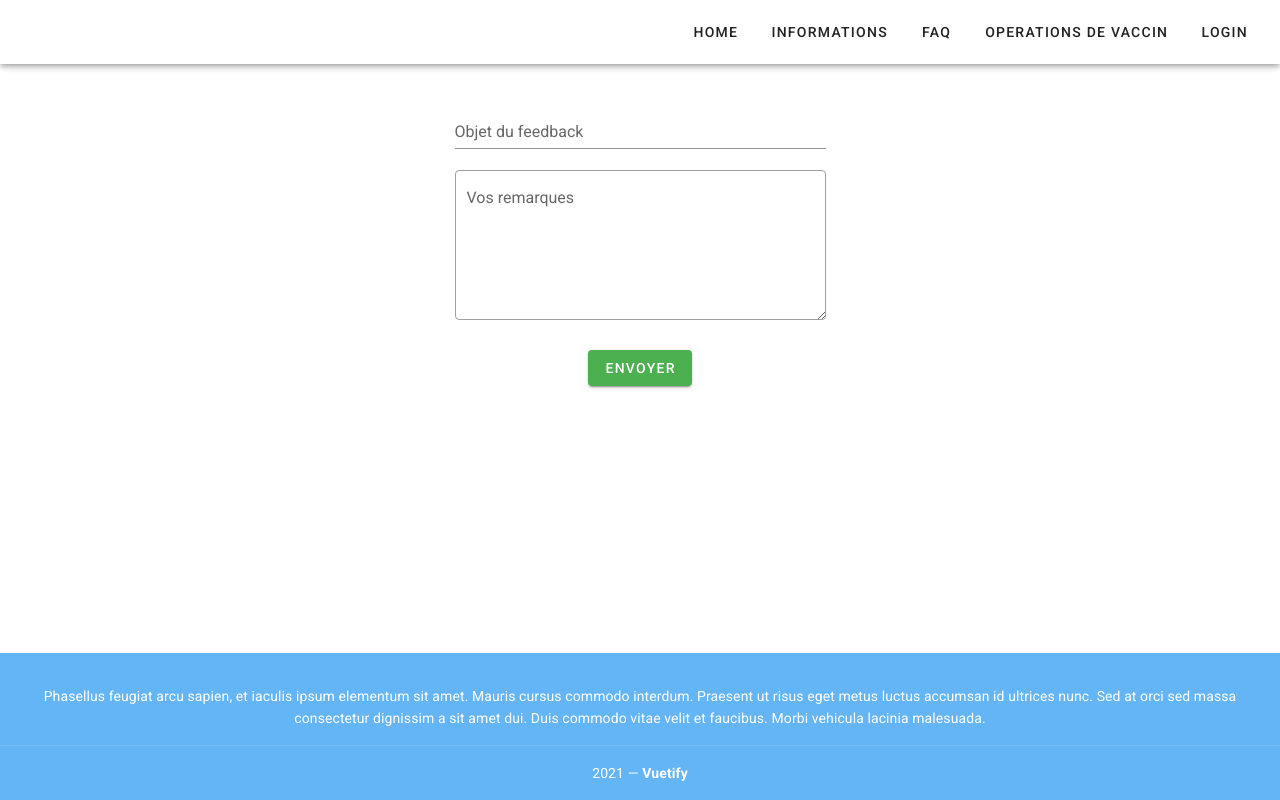
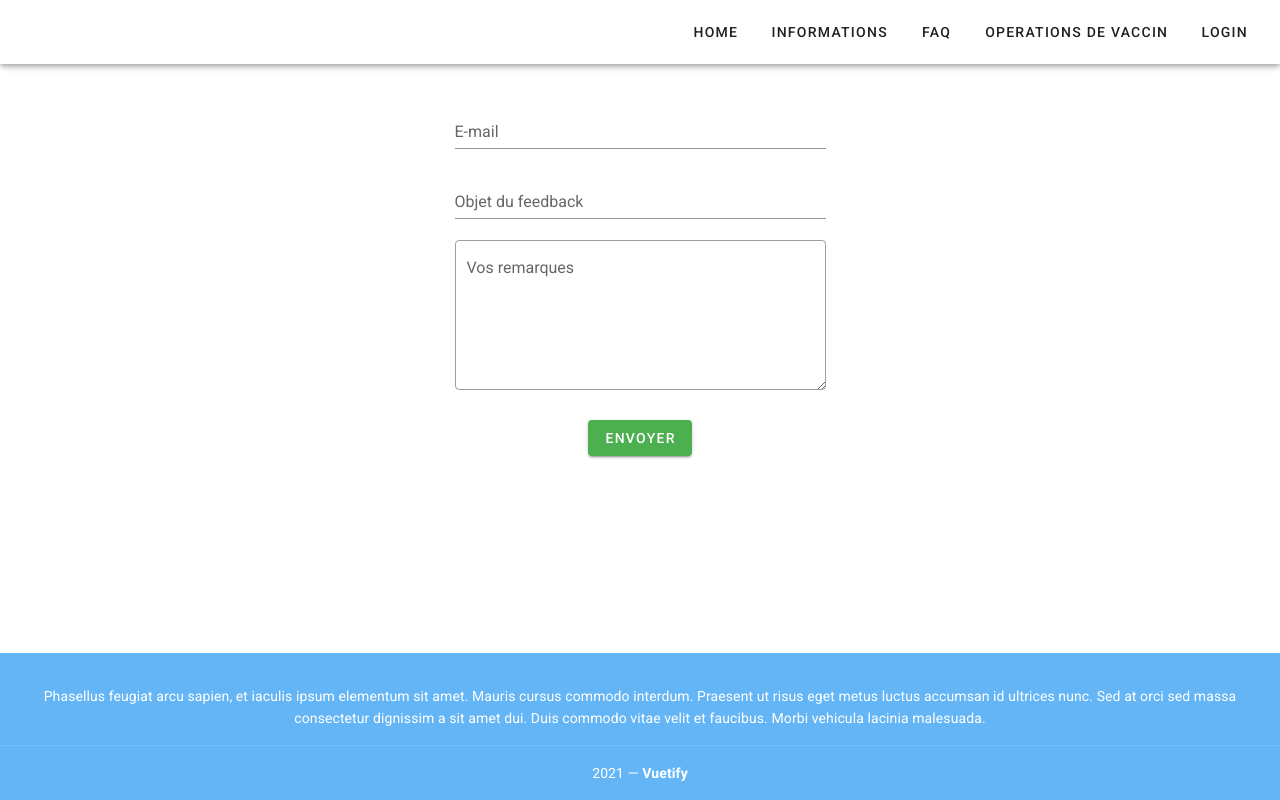
Before and after one commit to nassim199/covid_vaccine, a Vue app: page /feedback in a window 1280 px wide. Built offline with nearby package versions, Linux system fonts and the light colour scheme.

Commit message:
added email text-field in feedback form

```diff
--- a/src/views/Feedback.vue
+++ b/src/views/Feedback.vue
@@ -3,6 +3,9 @@
     <v-row justify="center">
     <v-col cols="4">
     <v-container></v-container>
+     <v-text-field
+      label="E-mail"
+    ></v-text-field>
 
     <v-text-field
       label="Objet du feedback"
@@ -29,7 +32,7 @@
       </template>
 
       <v-card>
-        <v-card-title class="text-h5 grey lighten-2">
+        <v-card-title class="text-h5 blue lighten-2 white--text">
           Merci pour votre feedback
         </v-card-title>
 
```
